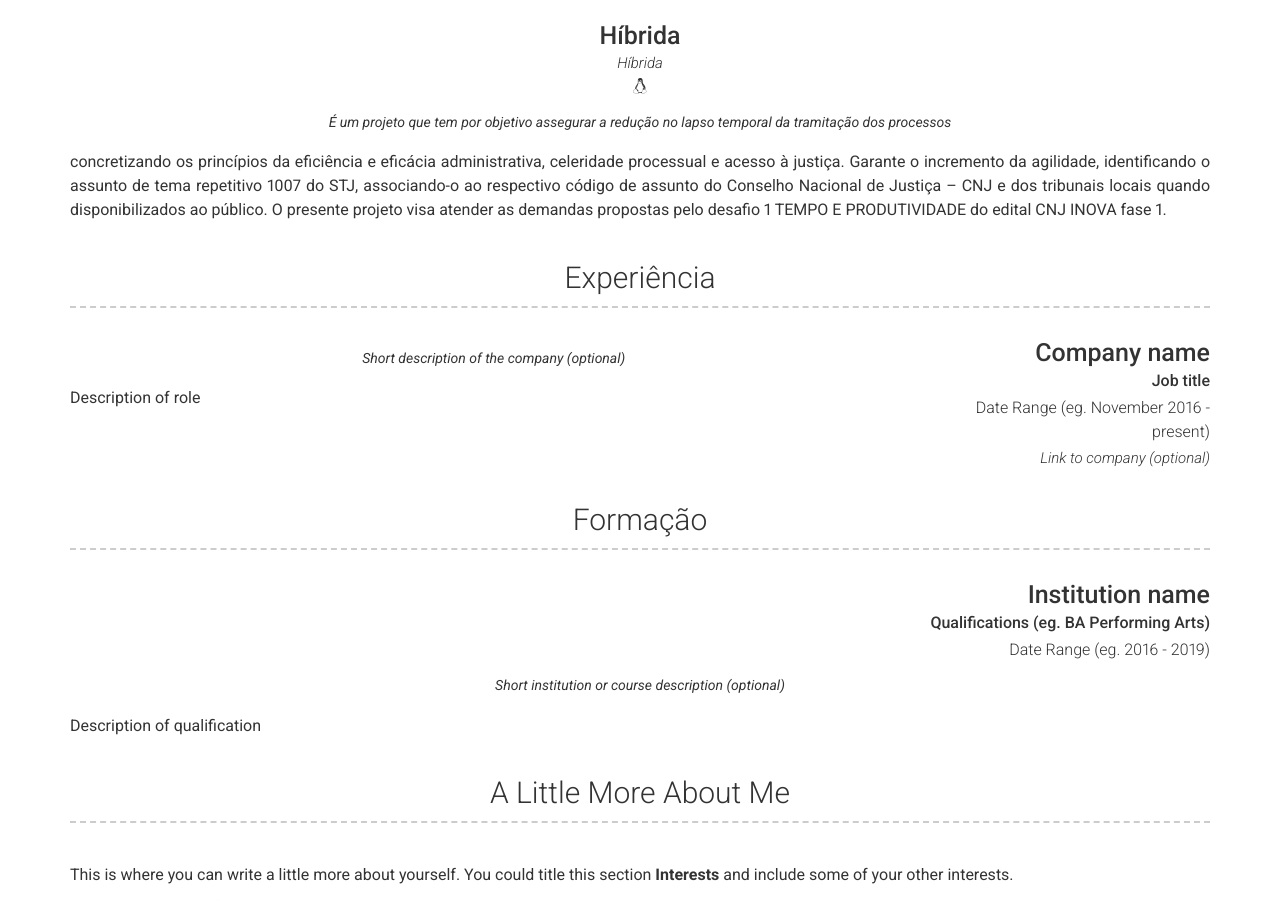
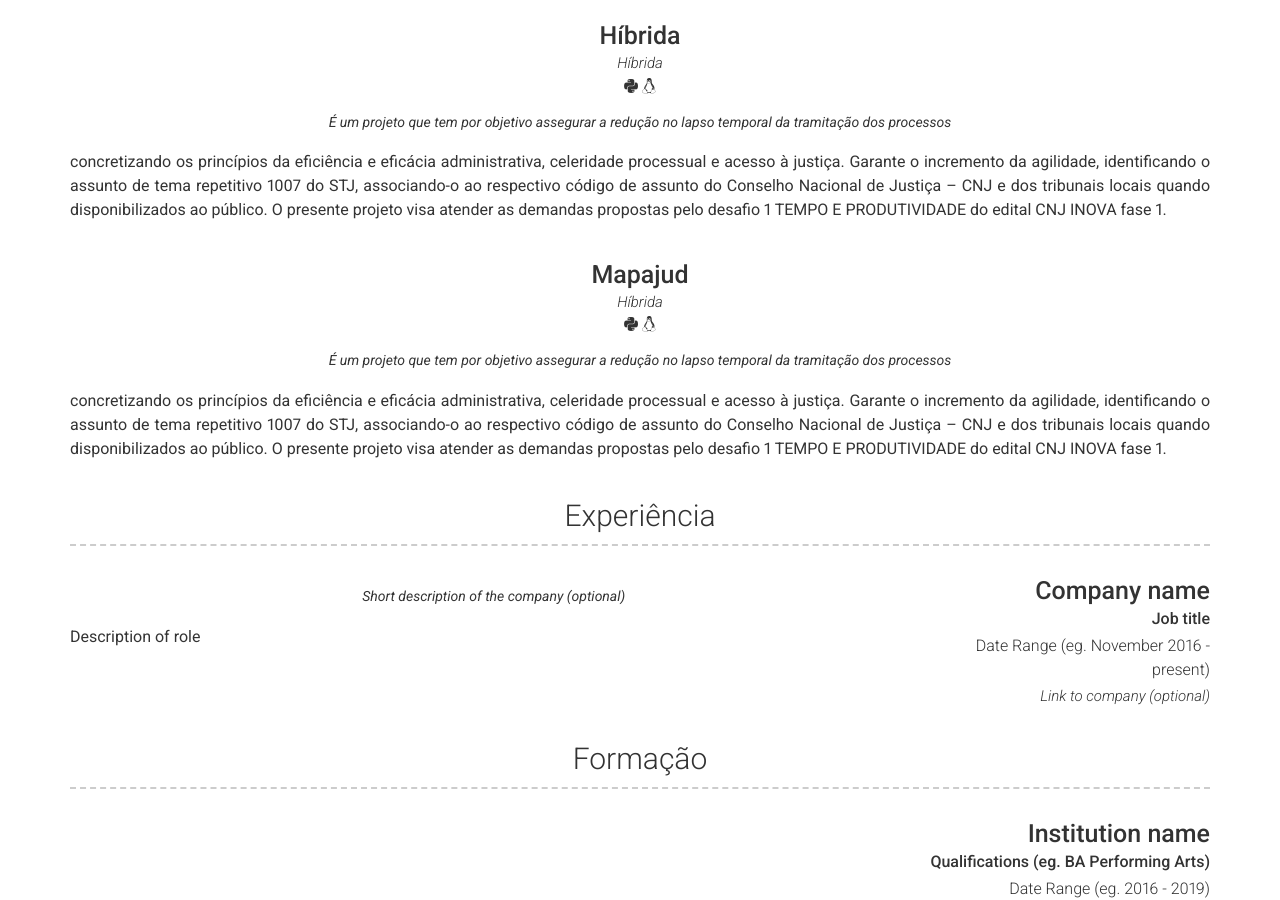
Before and after one commit to andersonsimplicio/works, a Jekyll site: the page built from index.md, in a window 1280 px wide and 900 px high, scrolled down 915 px. Built offline with Jekyll 4.4.1, drawn with Linux system fonts in a browser that asks for light colours; nearby versions of some CDN libraries.

Commit message:
Projetos

```diff
--- a/_config.yml
+++ b/_config.yml
@@ -65,6 +65,7 @@
         additional_links:
           - title: Tecnologias
             icon: fab fa-python
+          - title: Tecnologias
             icon: fab fa-linux
 
         quote: >
@@ -80,6 +81,7 @@
         additional_links:
           - title: Tecnologias
             icon: fab fa-python
+          - title: Tecnologias
             icon: fab fa-linux
 
         quote: >
@@ -89,7 +91,23 @@
           Garante o incremento da agilidade, identificando o assunto de tema repetitivo 1007 do STJ, associando-o ao respectivo
           código de assunto do Conselho Nacional de Justiça – CNJ e dos tribunais locais quando disponibilizados ao público.
           O presente projeto visa atender as demandas propostas pelo desafio 1 TEMPO E PRODUTIVIDADE do edital CNJ INOVA fase 1.
+      - layout: top-middle
+        title: Mapajud
+        link: http://hibrida.pjexperience.com.br/
+        link_text: Híbrida
+        additional_links:
+          - title: Tecnologias
+            icon: fab fa-python
+          - title: Tecnologias
+            icon: fab fa-linux
 
+        quote: >
+          É um projeto que tem por objetivo assegurar a redução no lapso temporal da tramitação dos processos
+        description: |
+          concretizando os princípios da eficiência e eficácia administrativa, celeridade processual e acesso à justiça.
+          Garante o incremento da agilidade, identificando o assunto de tema repetitivo 1007 do STJ, associando-o ao respectivo
+          código de assunto do Conselho Nacional de Justiça – CNJ e dos tribunais locais quando disponibilizados ao público.
+          O presente projeto visa atender as demandas propostas pelo desafio 1 TEMPO E PRODUTIVIDADE do edital CNJ INOVA fase 1.
   - title: Experiência
     layout: list
     content:
```
